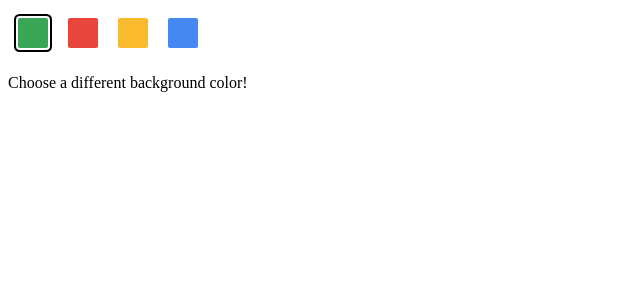
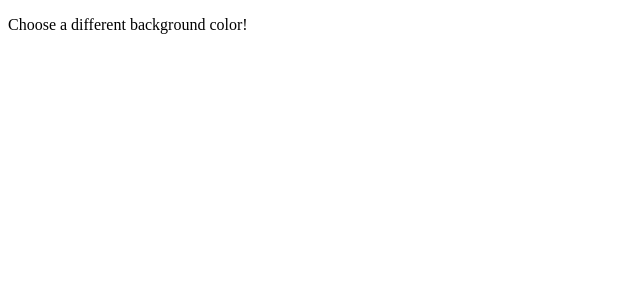
Before and after one commit to kiranmurmu/chrome-extensions, a Next.js app in the folder getting-started/: page /options in a window 1280 px wide. Shown: the top 300 px of the page, without its empty margins (0-640 px from the left). Built offline with nearby package versions, Linux system fonts and the light colour scheme.

Commit message:
feat: get preset colors from chrome storage

```diff
--- a/getting-started/pages/options.tsx
+++ b/getting-started/pages/options.tsx
@@ -2,16 +2,25 @@ import { Fragment, useEffect, useState } from "react";
 import { v4 as uuidv4 } from "uuid";
 
 function Options() {
-  const [presetButtonColors] = useState<string[]>([
-    "#3aa757",
-    "#e8453c",
-    "#f9bb2d",
-    "#4688f1",
-  ]);
-  const [currentColor, setCurrentColor] = useState<string>("#3aa757");
+  const [presetColors, setPresetColors] = useState<string[] | undefined>(
+    undefined
+  );
+  const [currentColor, setCurrentColor] = useState<string | undefined>(
+    undefined
+  );
   const handleButtonClick = (color: string) => {
     setCurrentColor(color);
   };
+
+  useEffect(() => {
+    if (presetColors) {
+      chrome.storage.sync.set({ colors: presetColors });
+    } else {
+      chrome.storage.sync.get("colors", ({ colors }) => {
+        setPresetColors(colors);
+      });
+    }
+  }, [presetColors]);
 
   useEffect(() => {
     if (currentColor) {
@@ -26,7 +35,7 @@ function Options() {
   return (
     <Fragment>
       <div id="buttonDiv">
-        {presetButtonColors.map((buttonColor) => (
+        {presetColors?.map((buttonColor) => (
           <button
             key={uuidv4()}
             data-color={buttonColor}
```
